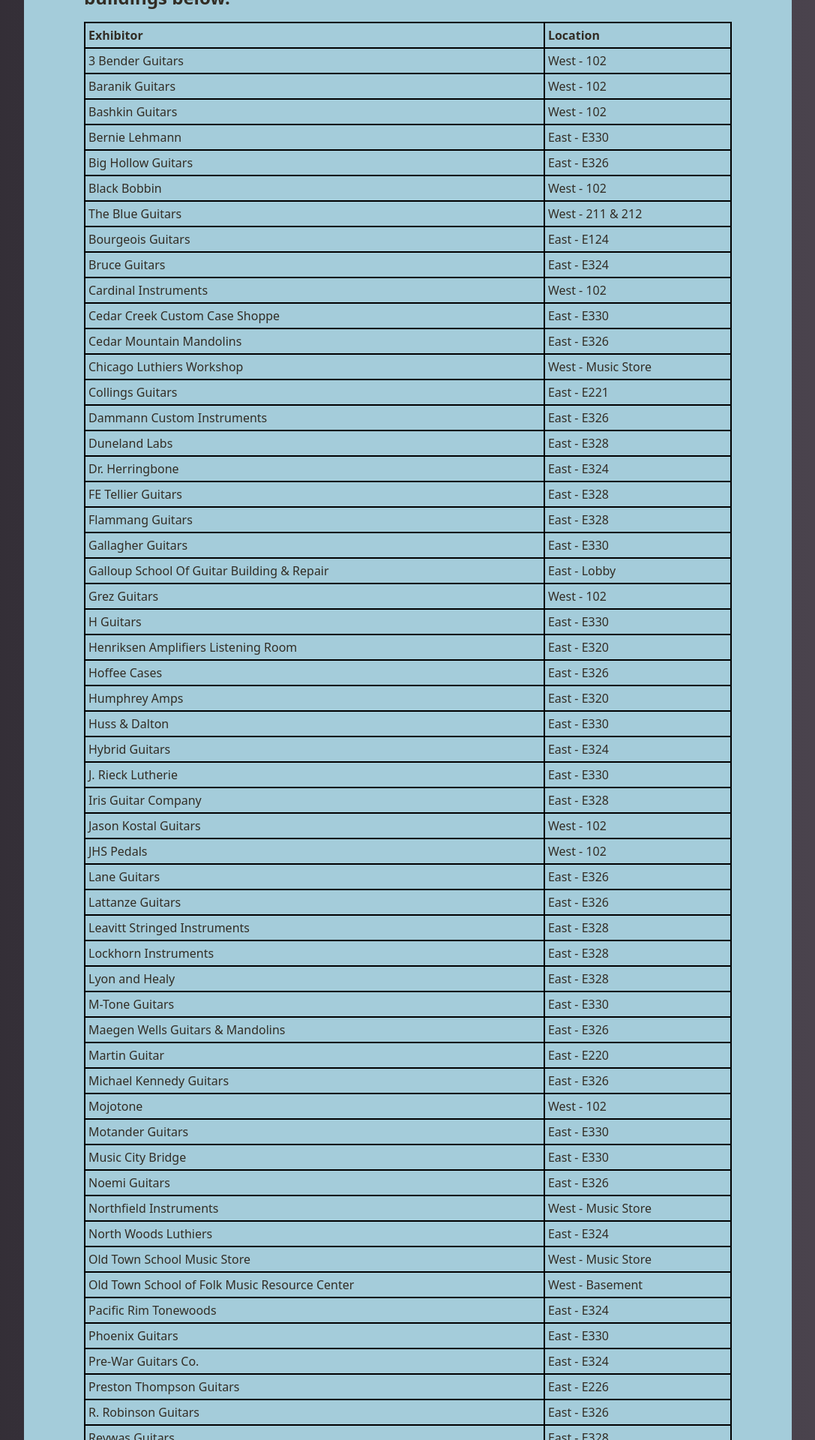
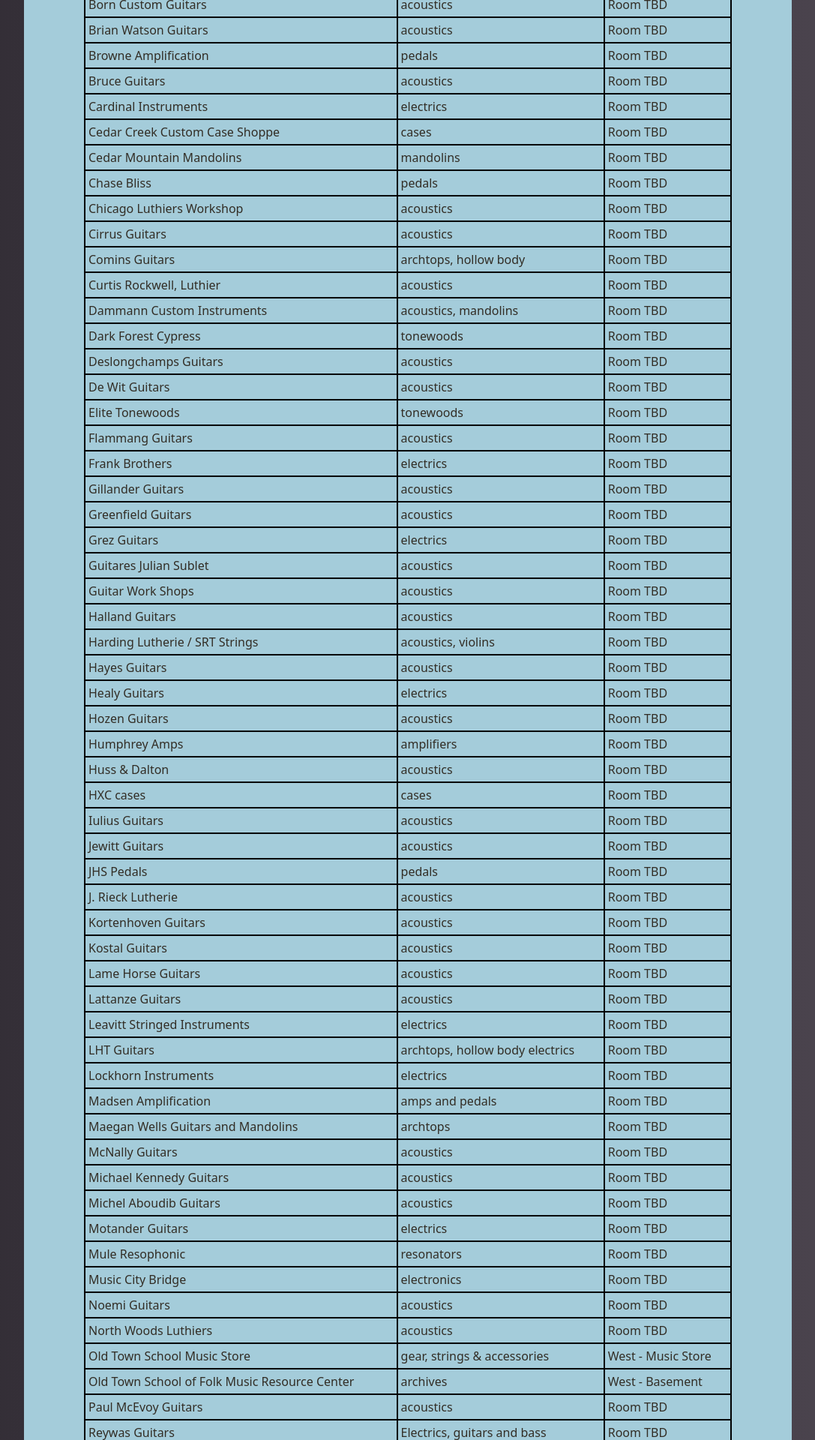
Before and after one commit to oldtownschool/fretboard-summit, a Next.js app: page /luthiers in a window 1280 px wide. Shown: the part 880-2800 px from the top of the page at 75% size, without its empty margins (96-1183 px from the left). Built offline with nearby package versions, Linux system fonts and the light colour scheme.

Commit message:
luthiers updated

```diff
--- a/app/luthiers/page.js
+++ b/app/luthiers/page.js
@@ -40,308 +40,406 @@ export default function Luthiers() {
           CONNECT WITH THE WORLD’S GREATEST GUITAR MAKERS AND TAKE HOME YOUR NEW FAVORITE GEAR
           </h2>
 
-          <p className="font-bold text-2xl mt-6">Try out, demo and purchase new, forthcoming and Summit-exclusive gear from over 50 luthiers, pedal makers, amp, and gear companies.
+          <p className="font-bold text-2xl mt-6">The midwest’s largest and finest gathering of makers, players, and industry experts are here at Fretboard Summit 2024!</p>
+
+          <p className="font-bold text-2xl mt-4">Try out, demo and purchase new, forthcoming and Summit-exclusive gear from over 50 luthiers, pedal makers, amp, and gear companies. It’s a one-of-a-kind showcase you have to see to believe.
           </p>
 
-          <p className="font-bold text-2xl mt-4">Among the 2024 confirmed exhibitors: Collings, JHS, Martin, Santa Cruz, Maegen Wells Guitars, Chase Bliss, Baranik Guitars, Taylor, Woolson Soundcraft, Cirrus, StewMac, Yamaha, Ryan Thorell, Uberfrank, Rivière Guitars, Northfield, and dozens more.
-          </p>
 
-          <p className="font-bold text-2xl my-4">We&apos;ll be updating the list leading up to the Summit, but rest assured that we&apos;ve curated the Midwest&apos;s largest and finest gathering of makers, players and industry experts.
-          </p>
+          <p className="font-bold text-sm leading-relaxed mt-8">Confirmed 2024 Exhibitors</p>
+          <p className="italic text-sm leading-relaxed">Updated: June 21, 2024</p>
 
-          <p className="font-bold text-2xl my-4">Use this guide to find your favorite Fretboard Summit exhibitors, sponsors, and friends across the two Old Town School of Folk Music buildings below.</p>
 
           <table class="table-auto">
             <thead>
               <tr>
                 <th class="text-left">Exhibitor</th>
+                <th class="text-left">Type</th>
                 <th class="text-left">Location</th>
               </tr>
             </thead>
             <tbody>
               <tr>
-                <td><Link href="https://www.3bender.com/">3 Bender Guitars</Link></td>
-                <td>West - 102</td>
+              <td><Link href="https://www.baranikguitars.com/">Baranik Guitars</Link></td>
+                <td>electrics</td>
+                <td>Room TBD</td>
               </tr>
               <tr>
-              <td><Link href="https://www.baranikguitars.com/">Baranik Guitars</Link></td>
-                <td>West - 102</td>
-              </tr>
-              <tr>
-                <td><Link href="https://www.bashkinguitars.com/">Bashkin Guitars</Link></td>
-                <td>West - 102</td>
-              </tr>
-              <tr>
-                <td><Link href="https://www.lehmannstrings.com/">Bernie Lehmann</Link></td>
-                <td>East - E330 </td>
-              </tr>
-              <tr>
-                <td><Link href="https://bighollowguitars.com/">Big Hollow Guitars</Link></td>
-                <td>East - E326</td>
+                <td><Link href="https://www.3bender.com/">3 Bender Guitars</Link></td>
+                <td>electrics</td>
+                <td>Room TBD</td>
               </tr>
               <tr>
                 <td><Link href="https://blackbobbin.com/">Black Bobbin</Link></td>
-                <td>West - 102</td>
+                <td>electrics</td>
+                <td>Room TBD</td>
               </tr>
               <tr>
-                <td><Link href="https://theblueguitars.com/">The Blue Guitars</Link></td>
-                <td>West - 211 & 212 </td>
+                <td><Link href="http://www.blindguitars.com">Blind Guitars</Link></td>
+                <td>acoustics</td>
+                <td>Room TBD</td>
               </tr>
               <tr>
-                <td><Link href="https://bourgeoisguitars.com/">Bourgeois Guitars</Link></td>
-                <td>East - E124</td>
+                <td><Link href="https://bornguitars.com">Born Custom Guitars</Link></td>
+                <td>acoustics</td>
+                <td>Room TBD</td>
               </tr>
               <tr>
-                <td><Link href="https://bruceguitars.com">Bruce Guitars</Link></td>
-                <td>East - E324</td>
+                <td><Link href="https://www.brianwatsonguitars.com/">Brian Watson Guitars</Link></td>
+                <td>acoustics</td>
+                <td>Room TBD</td>
               </tr>
               <tr>
+                <td><Link href="https://browneamps.com/">Browne Amplification</Link></td>
+                <td>pedals</td>
+                <td>Room TBD</td>
+              </tr>
+              <tr>
+                <td><Link href="https://bruceguitars.com/about">Bruce Guitars</Link></td>
+                <td>acoustics</td>
+                <td>Room TBD</td>
+              </tr>
+
+              <tr>
                 <td><Link href="https://cardinalinstruments.com/">Cardinal Instruments</Link></td>
-                <td>West - 102</td>
+                <td>electrics</td>
+                <td>Room TBD</td>
               </tr>
               <tr>
                 <td><Link href="https://cedarcreekcases.com/">Cedar Creek Custom Case Shoppe</Link></td>
-                <td>East - E330</td>
+                <td>cases</td>
+                <td>Room TBD</td>
               </tr>
               <tr>
                 <td><Link href="https://cedarmtm.com">Cedar Mountain Mandolins</Link></td>
-                <td>East - E326</td>
+                <td>mandolins</td>
+                <td>Room TBD</td>
+              </tr>
+              <tr>
+                <td><Link href="http://chasebliss.com">Chase Bliss</Link></td>
+                <td>pedals</td>
+                <td>Room TBD</td>
               </tr>
               <tr>
                 <td><Link href="https://www.chicagoluthiers.com">Chicago Luthiers Workshop</Link></td>
-                <td>West - Music Store</td>
+                <td>acoustics</td>
+                <td>Room TBD</td>
               </tr>
               <tr>
-                <td><Link href="https://www.collingsguitars.com/">Collings Guitars</Link></td>
-                <td>East - E221</td>
+                <td><Link href="https://www.cirrusguitars.com/">Cirrus Guitars</Link></td>
+                <td>acoustics</td>
+                <td>Room TBD</td>
+              </tr>
+              <tr>
+                <td><Link href="http://www.cominsguitars.com/">Comins Guitars</Link></td>
+                <td> archtops, hollow body</td>
+                <td>Room TBD</td>
+              </tr>
+              <tr>
+                <td><Link href="http://www.curtisrockwellguitars.com">Curtis Rockwell, Luthier</Link></td>
+                <td>acoustics</td>
+                <td>Room TBD</td>
               </tr>
               <tr>
                 <td><Link href="https://dammanninstruments.com">Dammann Custom Instruments</Link></td>
-                <td>East - E326</td>
+                <td>acoustics, mandolins </td>
+                <td>Room TBD</td>
               </tr>
               <tr>
-                <td><Link href="https://www.dunelandlabs.com">Duneland Labs</Link></td>
-                <td>East - E328</td>
+                <td><Link href="https://www.aaronlucasguitars.com/">Dark Forest Cypress</Link></td>
+                <td>tonewoods</td>
+                <td>Room TBD</td>
               </tr>
               <tr>
-                <td><Link href="https://www.drherringbone.com">Dr. Herringbone</Link></td>
-                <td>East - E324</td>
+                <td><Link href="https://www.deslongchampsguitars.com/">Deslongchamps Guitars</Link></td>
+                <td>acoustics</td>
+                <td>Room TBD</td>
               </tr>
               <tr>
-                <td><Link href="https://fetellierguitars.com">FE Tellier Guitars</Link></td>
-                <td>East - E328</td>
+                <td><Link href="https://www.dewitguitars.com/">De Wit Guitars</Link></td>
+                <td>acoustics</td>
+                <td>Room TBD</td>
+              </tr>
+              <tr>
+                <td><Link href="http://www.elitetonewoods.com">Elite Tonewoods</Link></td>
+                <td>tonewoods</td>
+                <td>Room TBD</td>
               </tr>
               <tr>
                 <td><Link href="https://flammangguitars.com">Flammang Guitars</Link></td>
-                <td>East - E328</td>
+                <td>acoustics</td>
+                <td>Room TBD</td>
               </tr>
               <tr>
-                <td><Link href="https://gallagherguitar.com">Gallagher Guitars</Link></td>
-                <td>East - E330</td>
+                <td><Link href="https://www.frankbrothersguitars.com/">Frank Brothers</Link></td>
+                <td>electrics</td>
+                <td>Room TBD</td>
               </tr>
               <tr>
-                <td><Link href="https://www.galloupguitars.com/galloup-school/">Galloup School Of Guitar Building & Repair</Link></td>
-                <td>East - Lobby</td>
+                <td><Link href="http://www.gillanderguitars.com">Gillander Guitars</Link></td>
+                <td>acoustics</td>
+                <td>Room TBD</td>
+              </tr>
+              <tr>
+                <td><Link href="https://www.greenfieldguitars.com/">Greenfield Guitars</Link></td>
+                <td>acoustics</td>
+                <td>Room TBD</td>
               </tr>
               <tr>
                 <td><Link href="https://www.grezguitars.com">Grez Guitars</Link></td>
-                <td>West - 102</td>
+                <td>electrics</td>
+                <td>Room TBD</td>
               </tr>
               <tr>
-                <td><Link href="http://www.h-guitars.com">H Guitars</Link></td>
-                <td>East - E330</td>
+                <td><Link href="https://en.guitaresjuliensublet.com/">Guitares Julian Sublet</Link></td>
+                <td>acoustics</td>
+                <td>Room TBD</td>
               </tr>
               <tr>
-                <td><Link href="https://www.henriksenamplifiers.com/">Henriksen Amplifiers Listening Room</Link></td>
-                <td>East - E320</td>
+                <td><Link href="https://www.mlive.com/news/grand-rapids/2011/08/guitar_maker_crafts_special_in.html">Guitar Work Shops</Link></td>
+                <td>acoustics</td>
+                <td>Room TBD</td>
               </tr>
               <tr>
-                <td><Link href="https://www.carbonfibercases.com/">Hoffee Cases</Link></td>
-                <td>East - E326</td>
+                <td><Link href="https://www.hallandguitars.com/">Halland Guitars</Link></td>
+                <td>acoustics</td>
+                <td>Room TBD</td>
               </tr>
               <tr>
+                <td><Link href="https://www.hardinglutherie.com/">Harding Lutherie / SRT Strings</Link></td>
+                <td>acoustics, violins</td>
+                <td>Room TBD</td>
+              </tr>
+              <tr>
+                <td><Link href="https://hayesguitar.com/">Hayes Guitars</Link></td>
+                <td>acoustics</td>
+                <td>Room TBD</td>
+              </tr>
+              <tr>
+                <td><Link href="https://healyguitars.com/">Healy Guitars</Link></td>
+                <td>electrics</td>
+                <td>Room TBD</td>
+              </tr>
+              <tr>
+                <td><Link href="https://www.hozenguitars.com/">Hozen Guitars</Link></td>
+                <td>acoustics</td>
+                <td>Room TBD</td>
+              </tr>
+
+              <tr>
                 <td><Link href="http://www.humphreyamps.com/">Humphrey Amps</Link></td>
-                <td>East - E320</td>
+                <td>amplifiers</td>
+                <td>Room TBD</td>
               </tr>
               <tr>
                 <td><Link href="https://hussanddalton.com/">Huss & Dalton</Link></td>
-                <td>East - E330</td>
+                <td>acoustics</td>
+                <td>Room TBD</td>
               </tr>
               <tr>
-                <td><Link href="https://hybrid-guitars.com/">Hybrid Guitars</Link></td>
-                <td>East - E324</td>
+                <td><Link href="http://hoffeecases.com">HXC cases</Link></td>
+                <td>cases</td>
+                <td>Room TBD</td>
+              </tr>
+              <tr>
+                <td><Link href="http://www.iuliusguitars.com/">Iulius Guitars</Link></td>
+                <td>acoustics</td>
+                <td>Room TBD</td>
+              </tr>
+              <tr>
+                <td><Link href="http://jewittguitars.com/">Jewitt Guitars</Link></td>
+                <td>acoustics</td>
+                <td>Room TBD</td>
+              </tr>
+              <tr>
+                <td><Link href="https://jhspedals.info/">JHS Pedals</Link></td>
+                <td>pedals</td>
+                <td>Room TBD</td>
               </tr>
               <tr>
                 <td><Link href="https://www.jrieck.com/">J. Rieck Lutherie</Link></td>
-                <td>East - E330</td>
+                <td>acoustics</td>
+                <td>Room TBD</td>
               </tr>
               <tr>
-                <td><Link href="https://www.irisguitarcompany.com/">Iris Guitar Company</Link></td>
-                <td>East - E328</td>
+                <td><Link href="https://www.instagram.com/lomamansa/">Kortenhoven Guitars</Link></td>
+                <td>acoustics</td>
+                <td>Room TBD</td>
               </tr>
               <tr>
-                <td><Link href="https://kostalguitars.com/">Jason Kostal Guitars</Link></td>
-                <td>West - 102</td>
+                <td><Link href="https://kostalguitars.com/">Kostal Guitars</Link></td>
+                <td>acoustics</td>
+                <td>Room TBD</td>
               </tr>
               <tr>
-                <td><Link href="https://www.jhspedals.info/">JHS Pedals</Link></td>
-                <td>West - 102</td>
-              </tr>
-              <tr>
-                <td><Link href="https://www.kelleylaneguitars.com/">Lane Guitars</Link></td>
-                <td>East - E326</td>
+                <td><Link href="https://lamehorse.net/">Lame Horse Guitars</Link></td>
+                <td>acoustics</td>
+                <td>Room TBD</td>
               </tr>
               <tr>
                 <td><Link href="http://www.lattanzeguitars.com/">Lattanze Guitars</Link></td>
-                <td>East - E326</td>
+                <td>acoustics</td>
+                <td>Room TBD</td>
               </tr>
               <tr>
                 <td><Link href="https://www.leavittlutherie.com/">Leavitt Stringed Instruments</Link></td>
-                <td>East - E328</td>
+                <td>electrics</td>
+                <td>Room TBD</td>
+              </tr>
+              <tr>
+                <td><Link href="https://www.lhtguitars.com/guitars">LHT Guitars</Link></td>
+                <td>archtops, hollow body electrics </td>
+                <td>Room TBD</td>
               </tr>
               <tr>
                 <td><Link href="https://www.lockhorninstruments.com">Lockhorn Instruments</Link></td>
-                <td>East - E328</td>
+                <td>electrics </td>
+                <td>Room TBD</td>
               </tr>
               <tr>
-                <td><Link href="https://www.lyonhealycorporation.com/brands/">Lyon and Healy</Link></td>
-                <td>East - E328</td>
+                <td><Link href="http://www.madsenamps.com/">Madsen Amplification</Link></td>
+                <td>amps and pedals</td>
+                <td>Room TBD</td>
               </tr>
               <tr>
-                <td><Link href="https://www.m-tone.com">M-Tone Guitars</Link></td>
-                <td>East - E330</td>
+                <td><Link href="hhttps://www.maegenwellsguitars.com/">Maegan Wells Guitars and Mandolins</Link></td>
+                <td>archtops</td>
+                <td>Room TBD</td>
               </tr>
               <tr>
-                <td><Link href="http://www.maegenwellsguitars.com">Maegen Wells Guitars & Mandolins</Link></td>
-                <td>East - E326</td>
+                <td><Link href="https://mcnallyguitars.com/">McNally Guitars</Link></td>
+                <td>acoustics</td>
+                <td>Room TBD</td>
               </tr>
               <tr>
-                <td><Link href="https://www.martinguitar.com/">Martin Guitar</Link></td>
-                <td>East - E220</td>
+                <td><Link href="https://www.michaelkennedyguitars.com/">Michael Kennedy Guitars</Link></td>
+                <td>acoustics</td>
+                <td>Room TBD</td>
               </tr>
               <tr>
-                <td><Link href="https://www.michaelkennedyguitars.com">Michael Kennedy Guitars</Link></td>
-                <td>East - E326</td>
-              </tr>
-              <tr>
-                <td><Link href="https://www.mojotone.com">Mojotone</Link></td>
-                <td>West - 102</td>
+                <td><Link href="https://aboudibguitars.com/">Michel Aboudib Guitars</Link></td>
+                <td>acoustics</td>
+                <td>Room TBD</td>
               </tr>
               <tr>
                 <td><Link href="https://www.motanderguitars.com">Motander Guitars</Link></td>
-                <td>East - E330</td>
+                <td>electrics</td>
+                <td>Room TBD</td>
+              </tr>
+              <tr>
+                <td><Link href="https://www.muleresophonic.com/products/20968-mulecaster">Mule Resophonic</Link></td>
+                <td>resonators</td>
+                <td>Room TBD</td>
               </tr>
               <tr>
                 <td><Link href="https://musiccitybridge.com">Music City Bridge</Link></td>
-                <td>East - E330</td>
+                <td>electronics</td>
+                <td>Room TBD</td>
               </tr>
               <tr>
                 <td><Link href="https://www.noemiguitars.com">Noemi Guitars</Link></td>
-                <td>East - E326</td>
-              </tr>
-              <tr>
-                <td><Link href="https://www.northfieldinstruments.com">Northfield Instruments</Link></td>
-                <td>West - Music Store</td>
+                <td>acoustics</td>
+                <td>Room TBD</td>
               </tr>
               <tr>
                 <td><Link href="https://www.northwoodsluthiers.com">North Woods Luthiers</Link></td>
-                <td>East - E324</td>
+                <td>acoustics</td>
+                <td>Room TBD</td>
               </tr>
               <tr>
                 <td><Link href="https://musicstore.oldtownschool.org">Old Town School Music Store</Link></td>
+                <td>gear, strings & accessories</td>
                 <td>West - Music Store</td>
               </tr>
               <tr>
                 <td><Link href="https://www.oldtownschool.org/resourcecenter/">Old Town School of Folk Music Resource Center</Link></td>
+                <td>archives</td>
                 <td>West - Basement</td>
               </tr>
               <tr>
-                <td><Link href="https://pacificrimtonewoods.com/">Pacific Rim Tonewoods</Link></td>
-                <td>East - E324</td>
+                <td><Link href="https://www.instagram.com/paulmcevoyguitars/">Paul McEvoy Guitars</Link></td>
+                <td>acoustics</td>
+                <td>Room TBD</td>
               </tr>
               <tr>
-                <td><Link href="https://www.phoenixguitarco.com">Phoenix Guitars</Link></td>
-                <td>East - E330</td>
-              </tr>
-              <tr>
-                <td><Link href="https://www.pre-warguitars.com">Pre-War Guitars Co.</Link></td>
-                <td>East - E324</td>
-              </tr>
-              <tr>
-                <td><Link href="https://pktguitars.com/">Preston Thompson Guitars</Link></td>
-                <td>East - E226</td>
+                <td><Link href="https://reywasguitars.com/">Reywas Guitars</Link></td>
+                <td>Electrics,  guitars and bass</td>
+                <td>Room TBD</td>
               </tr>
               <tr>
                 <td><Link href="https://robertrobinsonguitars.com">R. Robinson Guitars</Link></td>
-                <td>East - E326</td>
+                <td>acoustics</td>
+                <td>Room TBD</td>
               </tr>
               <tr>
-                <td><Link href="https://reywasguitars.com">Reywas Guitars</Link></td>
-                <td>East - E328</td>
+                <td><Link href="https://www.riviereguitars.com/about">Rivière Guitars</Link></td>
+                <td>acoustics</td>
+                <td>Room TBD</td>
               </tr>
               <tr>
-                <td><Link href="https://rode.com/en-us">RØDE Microphones</Link></td>
-                <td>East - E126</td>
+                <td><Link href="https://ryansukes.com/">Ryan's Ukes</Link></td>
+                <td>acoustics</td>
+                <td>Room TBD</td>
               </tr>
               <tr>
                 <td><Link href="https://www.saersguitars.com">Saers Guitars</Link></td>
-                <td>East - E328</td>
-              </tr>
-              <tr>
-                <td><Link href="https://santacruzguitar.com/">Santa Cruz Guitar Company</Link></td>
-                <td>East - E123</td>
+                <td>acoustics</td>
+                <td>Room TBD</td>
               </tr>
               <tr>
                 <td><Link href="https://shockthefox.com">Shock the Fox</Link></td>
-                <td>East - E328</td>
-              </tr>
-              <tr>
-                <td><Link href="https://www.shure.com/en-US">Shure Products</Link></td>
-                <td>East - E328</td>
+                <td>electrics</td>
+                <td>Room TBD</td>
               </tr>
               <tr>
                 <td><Link href="https://www.stewmac.com/">StewMac</Link></td>
-                <td>East – E330 </td>
+                <td>supplies, tonewoods</td>
+                <td>Room TBD</td>
               </tr>
               <tr>
-                <td><Link href="https://www.taylorguitars.com/">Taylor Guitars</Link></td>
-                <td>West - 101</td>
+                <td><Link href="https://www.summerschoolelectronics.com/">Summer School Electronics</Link></td>
+                <td>pedals</td>
+                <td>Room TBD</td>
               </tr>
               <tr>
                 <td><Link href="https://www.heinonenguitars.com">T. Drew Heinonen Guitars</Link></td>
-                <td>East - E326</td>
+                <td>acoustics</td>
+                <td>Room TBD</td>
               </tr>
               <tr>
-                <td><Link href="https://www.fretboardjournal.com/podcasts/the-truth-about-vintage-amps-big-index-page/">The Truth About Vintage Amps Podcast Lounge</Link></td>
-                <td>West - B6</td>
+                <td><Link href="https://fetellierguitars.com/">Tellier Guitars</Link></td>
+                <td>acoustics</td>
+                <td>Room TBD</td>
               </tr>
               <tr>
-                <td><Link href="https://tonypolecastro.com/">Tony&apos;s Acoustic Challenge (Tony Polecastro)</Link></td>
-                <td>East - E226</td>
+                <td><Link href="https://www.thorellguitars.com/">Thorell Fine Guitars</Link></td>
+                <td>archtops</td>
+                <td>Room TBD</td>
               </tr>
               <tr>
-                <td><Link href="https://www.treehouseguitars.com">Treehouse Guitars</Link></td>
-                <td>East - E326</td>
-              </tr>
-              <tr>
-                <td><Link href="https://sothguitars.com">Tyson Soth Guitar Co.</Link></td>
-                <td>West - 102</td>
+                <td><Link href="https://wadeguitar.com/">Travis D. Wade Guitars</Link></td>
+                <td>acoustics</td>
+                <td>Room TBD</td>
               </tr>
               <tr>
                 <td><Link href="https://www.uberfrankguitars.com">Uberfrank</Link></td>
-                <td>West - 102</td>
+                <td>electrics</td>
+                <td>Room TBD</td>
               </tr>
               <tr>
-                <td><Link href="https://www.widmancustomelectrics.com">Widman Custom Electrics</Link></td>
-                <td>East - E330</td>
+                <td><Link href="https://www.volticelectronicdevices.com/">Voltic Electronic Devices</Link></td>
+                <td>pedals</td>
+                <td>Room TBD</td>
               </tr>
               <tr>
-                <td><Link href="https://usa.yamaha.com/products/musical_instruments/guitars_basses/index.html">Yamaha</Link></td>
-                <td>East - E322</td>
+                <td><Link href="http://www.warmaudio.com/">Warm Audio</Link></td>
+                <td>electronics, mics</td>
+                <td>Room TBD</td>
               </tr>
               <tr>
-                <td><Link href="https://www.zvex.com">ZVEX Effects</Link></td>
-                <td>West - 102</td>
+                <td><Link href="https://www.woolsonsoundcraft.com/">Woolson Soundcraft</Link></td>
+                <td>acoustics</td>
+                <td>Room TBD</td>
               </tr>
             </tbody>
           </table>
```
